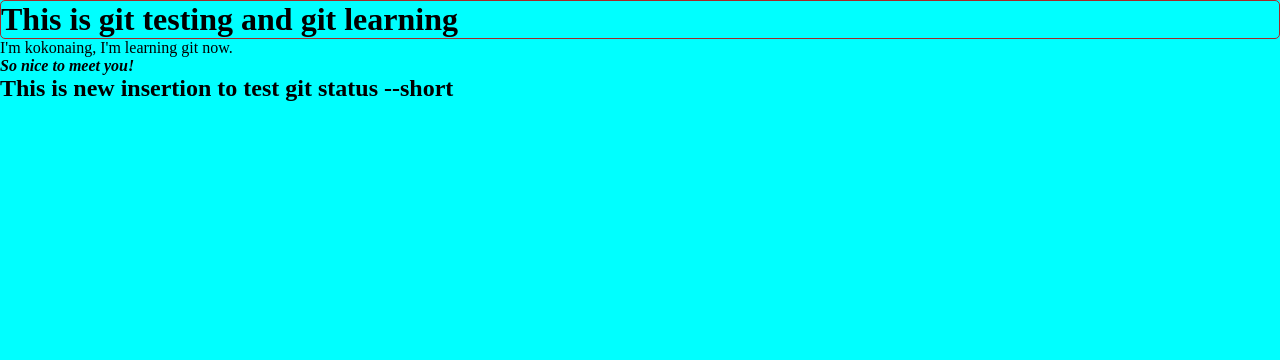
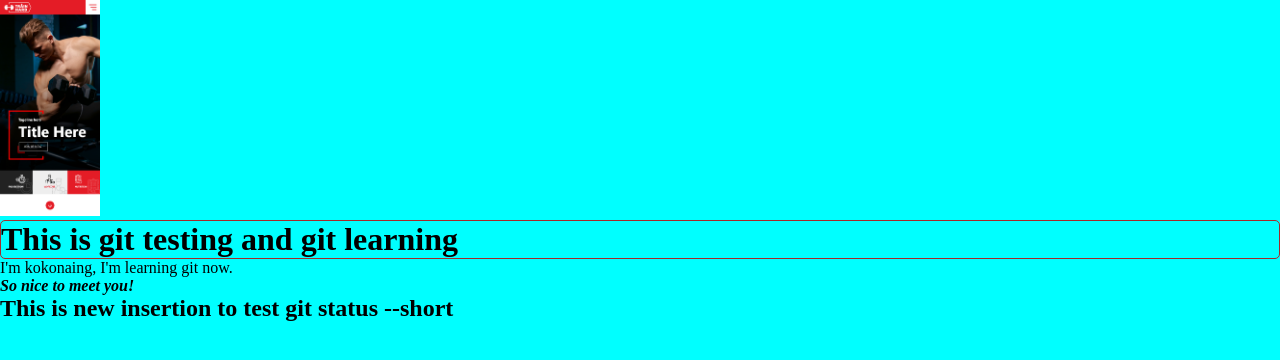
Before and after one commit to ko-ko-naing/git-testing, a plain HTML site: page index.html in a window 1280 px wide. Drawn offline with Linux system fonts and the light colour scheme.

Commit message:
Added image to gitLearning

```diff
--- a/index.html
+++ b/index.html
@@ -5,6 +5,7 @@
 	<title>This is git learning</title>
 </head>
 <body>
+	<img src="iphone.png" style="width:100px;">
 	<h1>This is git testing and git learning</h1>
 	<p>I'm kokonaing, I'm learning git now.</p>
 	<i><b>So nice to meet you!</b></i>
```
Also changed, not shown: iphone.png (added).
